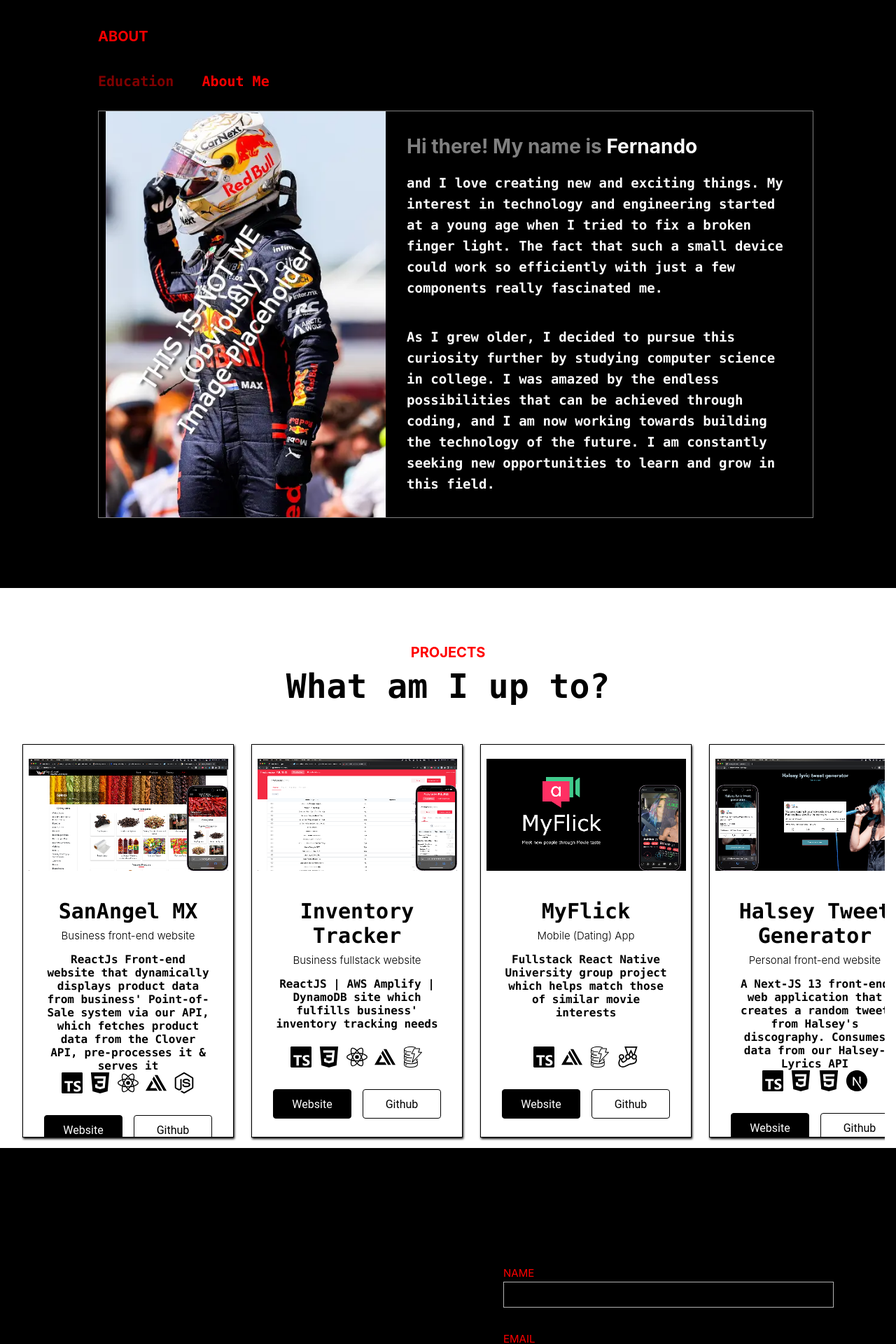
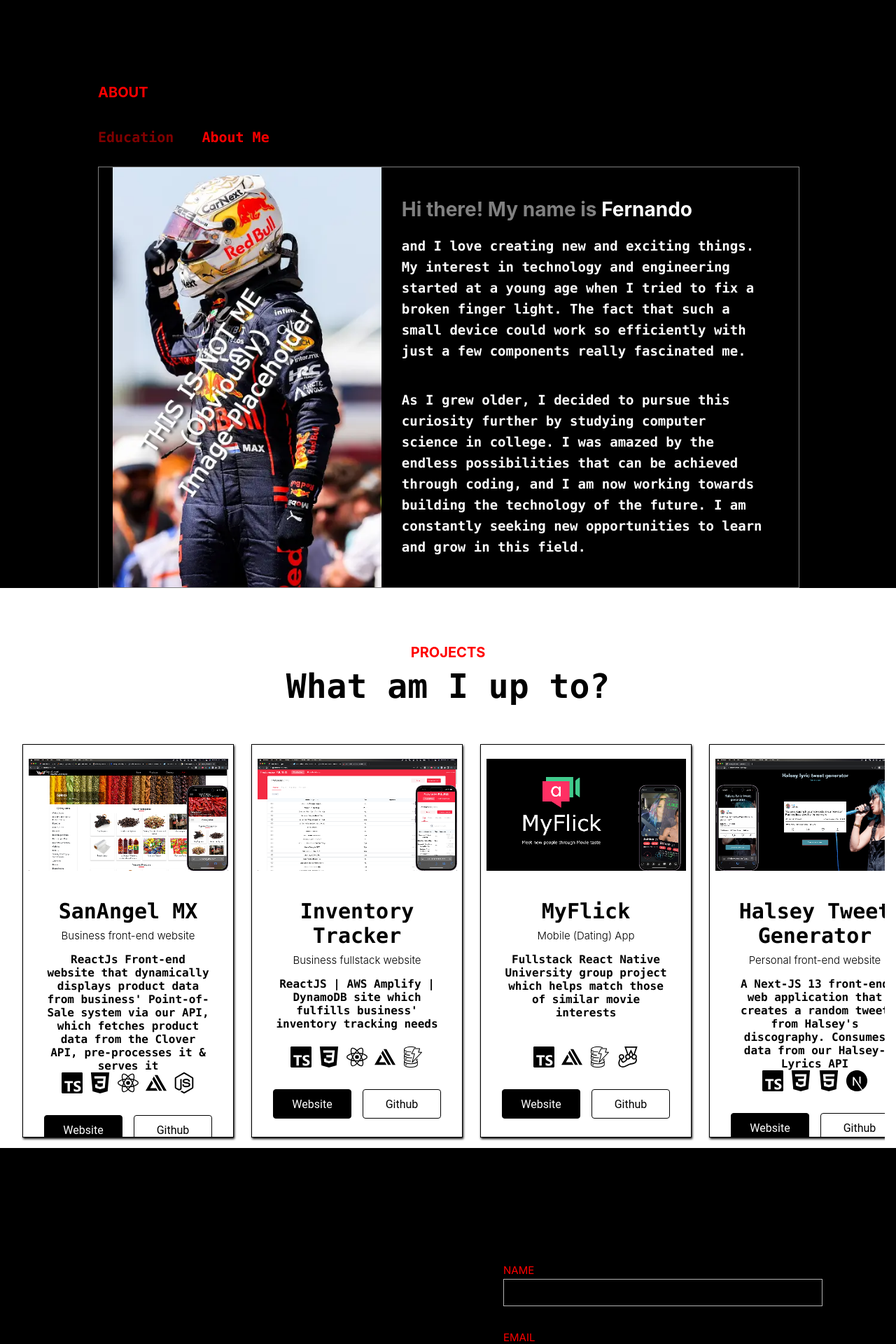
Before and after one commit to ferb7o2/jaramillo.dev, a React (Create React App) app: page / in a window 1280 px wide. Shown: the part 760-2680 px from the top of the page at 70% size. Built offline with nearby package versions, Linux system fonts and the light colour scheme.

Commit message:
Fixed console errors

```diff
--- a/src/components/carousel/carousel.tsx
+++ b/src/components/carousel/carousel.tsx
@@ -9,6 +9,7 @@ function Carousel() {
 		<ScrollContainer className={styles.main}>
 			{projectData.map((val) => (
 				<ProjectCard
+					key={val.name}
 					pName={val.name}
 					pDescription={val.shortDescription}
 					pOverview={val.description}
--- a/src/components/contentCard/contentCard.module.css
+++ b/src/components/contentCard/contentCard.module.css
@@ -1,9 +1,13 @@
 .content,
 .about_content {
 	margin-top: 30px;
-	width: 100%;
+	width: 96%;
 	height: 70vh;
 	overflow: hidden;
+}
+
+.content_section {
+	width: 100%;
 }
 
 .campus_img {
@@ -124,7 +128,7 @@
 .content,
 .about_content {
 	border: 1px solid rgba(255, 255, 255, 0.5);
-	padding: 10px;
+	padding: 2%;
 }
 
 .content:hover,
@@ -176,7 +180,6 @@
 
 	.img_container {
 		height: 100%;
-		border: 1px solid green;
 	}
 
 	.self_img {
@@ -189,7 +192,6 @@
 
 	.seventy {
 		height: 70%;
-		border: 1px solid green;
 	}
 
 	.seventy_txt {
--- a/src/components/projectCard/projectCard.tsx
+++ b/src/components/projectCard/projectCard.tsx
@@ -20,6 +20,7 @@ function ProjectCard({
 	pImgSrc,
 	pIcons,
 }: props) {
+	let counter = 0;
 	return (
 		<section className={styles.card}>
 			<div className={styles.upper_info}>
@@ -42,9 +43,9 @@ function ProjectCard({
 					<div className={styles.logo_row}>
 						{pIcons.map((icon) => (
 							<img
-								key={pName}
+								key={`icon${(counter += 1)}`}
 								src={icon}
-								style={{ width: "30px", height: "auto" }}
+								style={{ width: "30px" }}
 							></img>
 						))}
 					</div>
--- a/src/screens/about/about.module.css
+++ b/src/screens/about/about.module.css
@@ -10,10 +10,12 @@
 	font-size: 20px;
 	font-weight: bold;
 	font-family: var(--roboto-condensed-font) !important;
+
+	margin-top: 80px;
 }
 
 @media screen and (max-height: 500px) {
 	.main {
-		height: 110vh;
+		height: 140vh;
 	}
 }
--- a/src/screens/contact/contact.module.css
+++ b/src/screens/contact/contact.module.css
@@ -43,6 +43,7 @@
 	font-size: 18px;
 	opacity: 0.75;
 	margin-top: 20px;
+	color: white;
 }
 .email_row {
 	margin-top: 85px;
@@ -87,7 +88,6 @@
 	height: 35px;
 	background-color: black;
 	border: 1px solid rgba(255, 255, 255, 0.7);
-	padding: 0px 10px;
 	font-size: 18px;
 	color: white;
 }
@@ -119,6 +119,8 @@
 	.main {
 		flex-direction: column;
 		align-items: center;
+		padding-top: 4vh;
+		height: 104vh;
 	}
 
 	.left_side,
@@ -148,13 +150,20 @@
 	.contact_section button {
 		margin-top: 0px;
 	}
+
+	.right_side label {
+		display: flex;
+		flex-direction: column;
+		width: 100%;
+	}
 }
 
 @media screen and (max-height: 600px) {
 	.main {
 		flex-direction: column;
 		align-items: center;
-		height: 150vh;
+		height: 162vh;
+		padding-top: 12vh;
 	}
 
 	.left_side,
--- a/src/screens/projects/projects.module.css
+++ b/src/screens/projects/projects.module.css
@@ -5,6 +5,7 @@
 	display: flex;
 	flex-direction: column;
 	align-items: center;
+	text-align: center;
 }
 
 .heading {
```
Also changed, not shown: src/index.css (+8 -8 lines).
